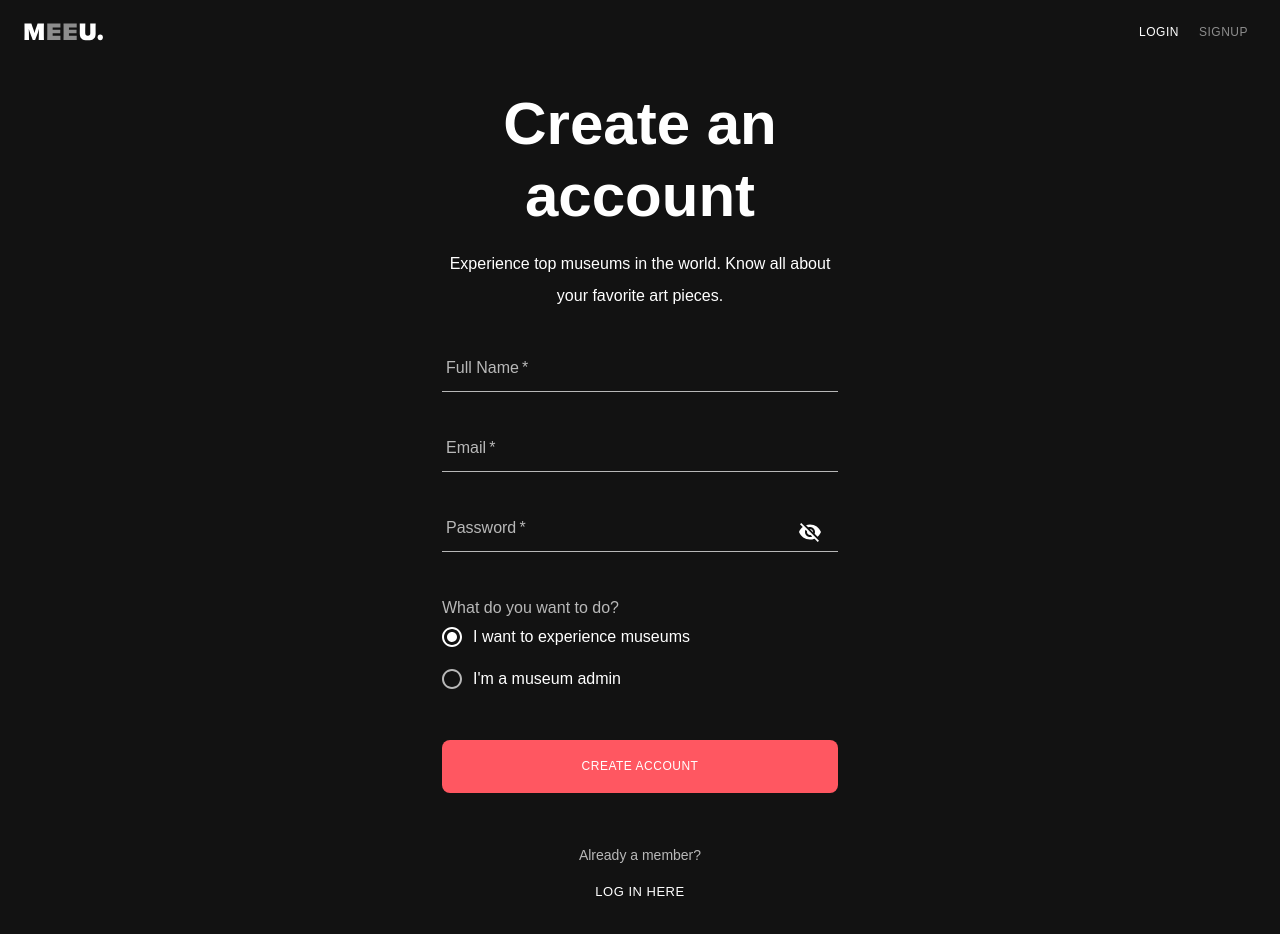
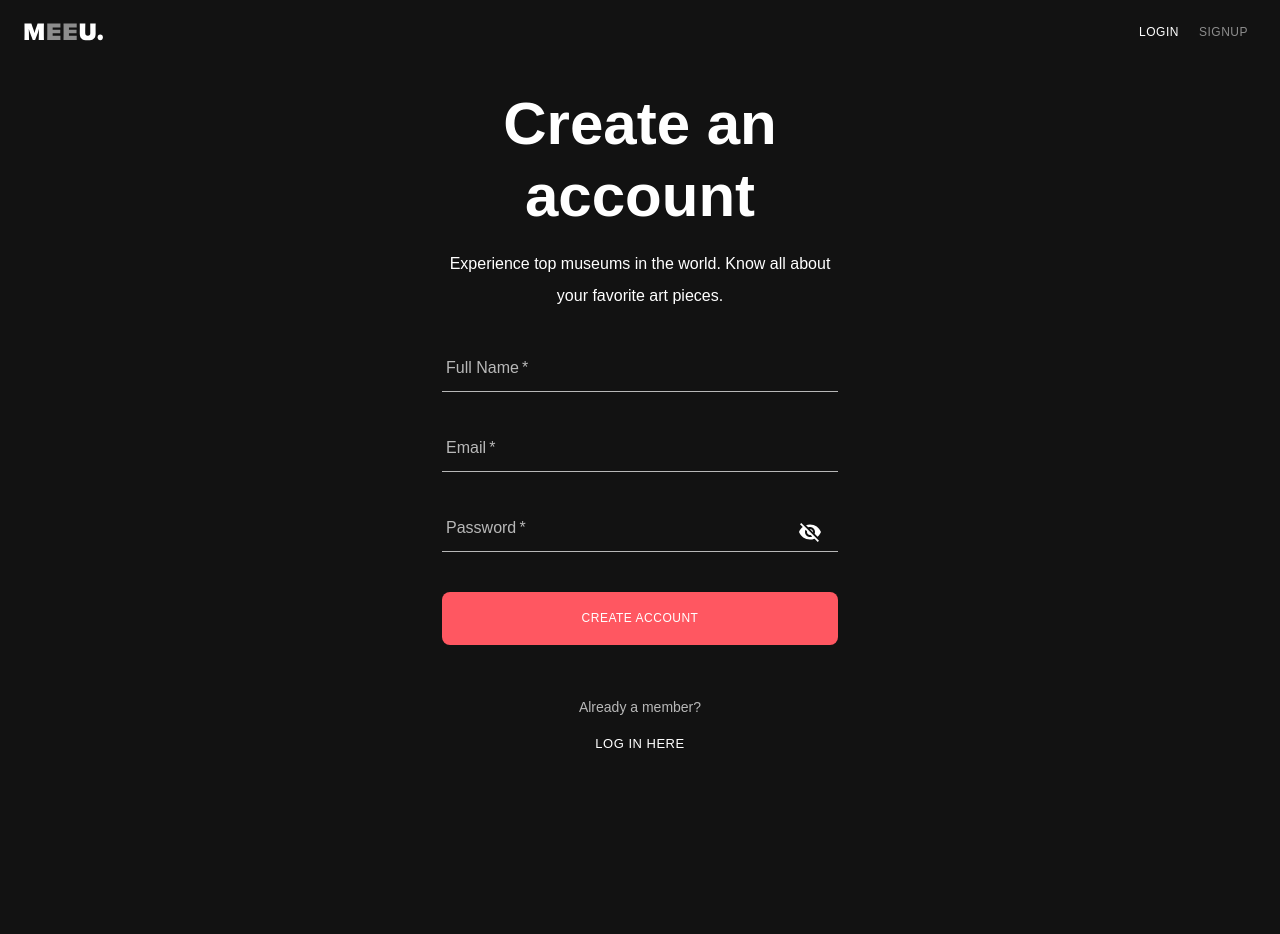
Before and after one commit to benbalderas/meeu-frontend, a React (Create React App) app: page /signup in a window 1280 px wide. Shown: the top 934 px of the page. After the commit the page ends 816 px from the top, so only its background shows below. Built offline with nearby package versions, Linux system fonts and the light colour scheme; a web font is replaced by a local one.

Commit message:
Remove radio from signup

```diff
--- a/src/components/forms/Signup/index.js
+++ b/src/components/forms/Signup/index.js
@@ -13,10 +13,10 @@ import {
   InputLabel,
   InputAdornment,
   IconButton,
-  Radio,
-  RadioGroup,
-  FormLabel,
-  FormControlLabel,
+  // Radio,
+  // RadioGroup,
+  // FormLabel,
+  // FormControlLabel,
   Button,
   CircularProgress,
 } from '@material-ui/core';
@@ -33,8 +33,8 @@ export default function Signup() {
     name: '',
     email: '',
     password: '',
-    role: 'Visitor',
-    museum: '',
+    // role: 'Visitor',
+    // museum: '',
   });
 
   const handleClickShowPassword = () => {
@@ -112,7 +112,7 @@ export default function Signup() {
             />
           </FormControl>
 
-          <Box mt={3}>
+          {/* <Box mt={3}>
             <FormControl component="fieldset">
               <FormLabel component="legend">What do you want to do?</FormLabel>
 
@@ -142,7 +142,7 @@ export default function Signup() {
               onChange={handleChange}
               helperText="We will get in touch to verify this"
             />
-          )}
+          )} */}
 
           <Button
             disableElevation
```
